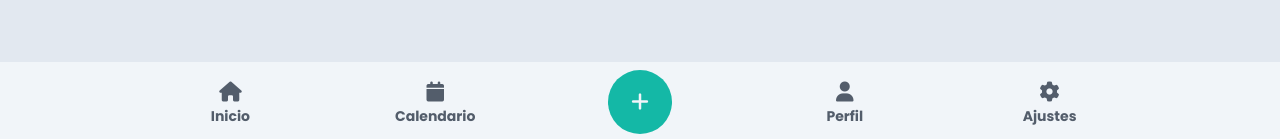
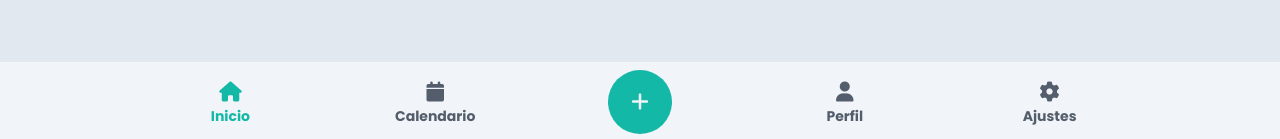
Before and after one commit to alexis00rod/DailyPlanner, a React (Vite) app: page / in a window 1280 px wide. Shown: the part 658-797 px from the top of the page. Built offline with nearby package versions, Linux system fonts and the light colour scheme; no server answers; the database is empty; sample sign-in values are in the browser's storage; what tw-elements would draw is missing.

Commit message:
Agrege active class a navlink

```diff
--- a/src/components/Navbar.jsx
+++ b/src/components/Navbar.jsx
@@ -2,7 +2,7 @@ import { Link, NavLink, useLocation } from 'react-router-dom'
 
 const NavbarLink = ({children,...props}) => {
     return <NavLink {...props}
-                className={({isActive}) => `navbar-link ${isActive && "text-teal-500"}`}>
+                className={({isActive}) => `${isActive ? "navbar-link-active" : "navbar-link"}`}>
                 {children}
             </NavLink>
 }
@@ -15,13 +15,13 @@ export const Navbar = () => {
                     <li className='navbar-item'>
                         <NavbarLink to='/'>
                             <i className="fa-solid fa-house text-xl"></i>
-                            <span className='text-sm font-bold'>Inicio</span>
+                            <span className='text-sm font-bold hidden md:block'>Inicio</span>
                         </NavbarLink>
                     </li>
                     <li className='navbar-item'>
                         <NavbarLink to='/calendar'>
                             <i className="fa-solid fa-calendar text-xl"></i>
-                            <span className='text-sm font-bold'>Calendario</span>
+                            <span className='text-sm font-bold hidden md:block'>Calendario</span>
                         </NavbarLink>
                     </li>
                     {pathname !== "/add-task" &&
@@ -33,13 +33,13 @@ export const Navbar = () => {
                     <li className='navbar-item'>
                         <NavbarLink to='/profile'>
                             <i className="fa-solid fa-user text-xl"></i>
-                            <span className='text-sm font-bold'>Perfil</span>
+                            <span className='text-sm font-bold hidden md:block'>Perfil</span>
                         </NavbarLink>
                     </li>
                     <li className='navbar-item'>
                         <NavbarLink to='/settings'>
                             <i className="fa-solid fa-gear text-xl"></i>
-                            <span className='text-sm font-bold'>Ajustes</span>
+                            <span className='text-sm font-bold hidden md:block'>Ajustes</span>
                         </NavbarLink>
                     </li>
                 </ul>
--- a/src/index.css
+++ b/src/index.css
@@ -13,7 +13,9 @@ body { @apply font-poppins bg-slate-200 text-slate-800 dark:bg-slate-800 dark:te
 .navbar { @apply w-full h-max py-1 flex items-center bg-slate-100 dark:bg-slate-900 ;}
 .navbar-wrapper { @apply w-full max-w-screen-lg mx-auto py-1 flex justify-between;}
 .navbar-item { @apply w-full flex items-center justify-center;}
+/* .navbar-link { @apply px-1 w-full h-16 flex flex-col items-center justify-center duration-300 text-slate-800/75 hover:text-slate-800 dark:text-slate-200/75 dark:hover:text-slate-200;} */
 .navbar-link { @apply px-1 w-full h-16 flex flex-col items-center justify-center duration-300 text-slate-800/75 hover:text-slate-800 dark:text-slate-200/75 dark:hover:text-slate-200;}
+.navbar-link-active { @apply px-1 w-full h-16 flex flex-col items-center justify-center duration-300 text-teal-500;}
 .navbar-btn { @apply w-16 h-16 flex flex-col items-center justify-center flex-none text-slate-100 bg-teal-500 rounded-full duration-300 hover:bg-teal-600;}
 
 /* Header */
```
